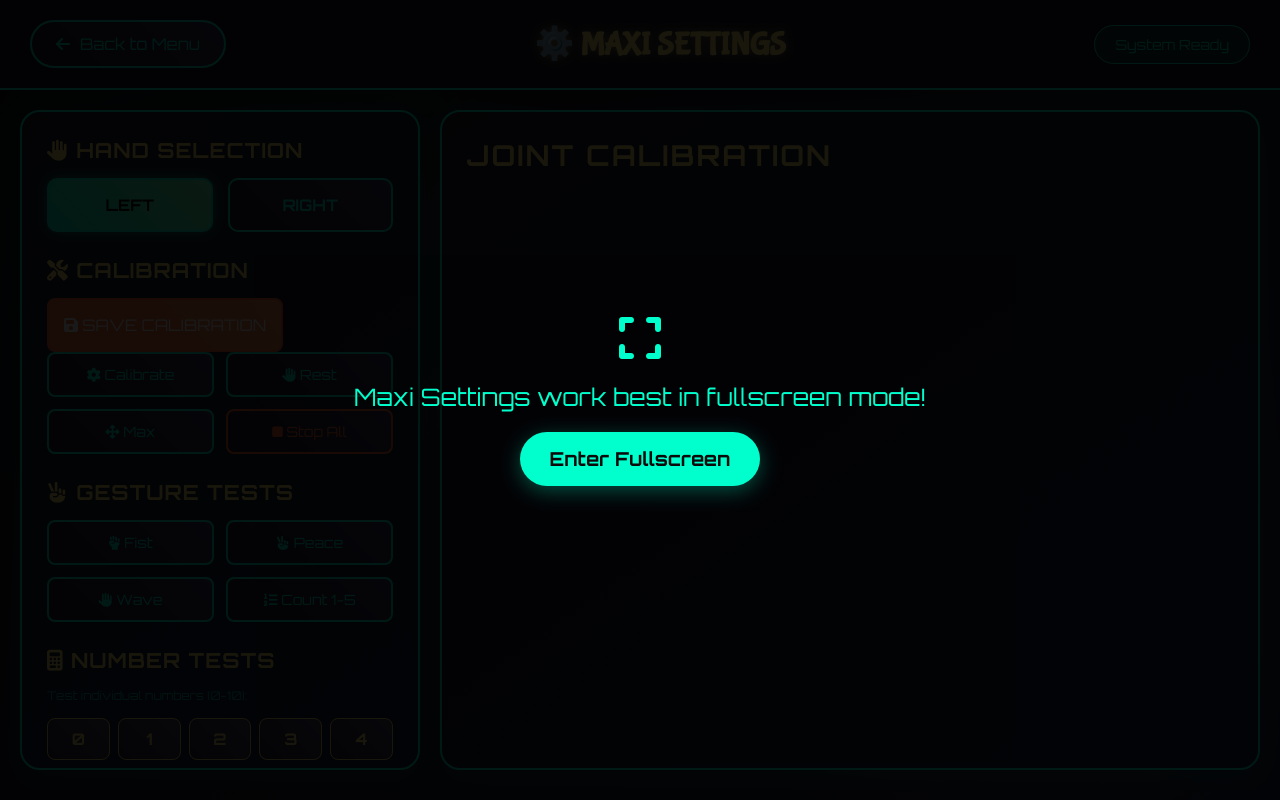
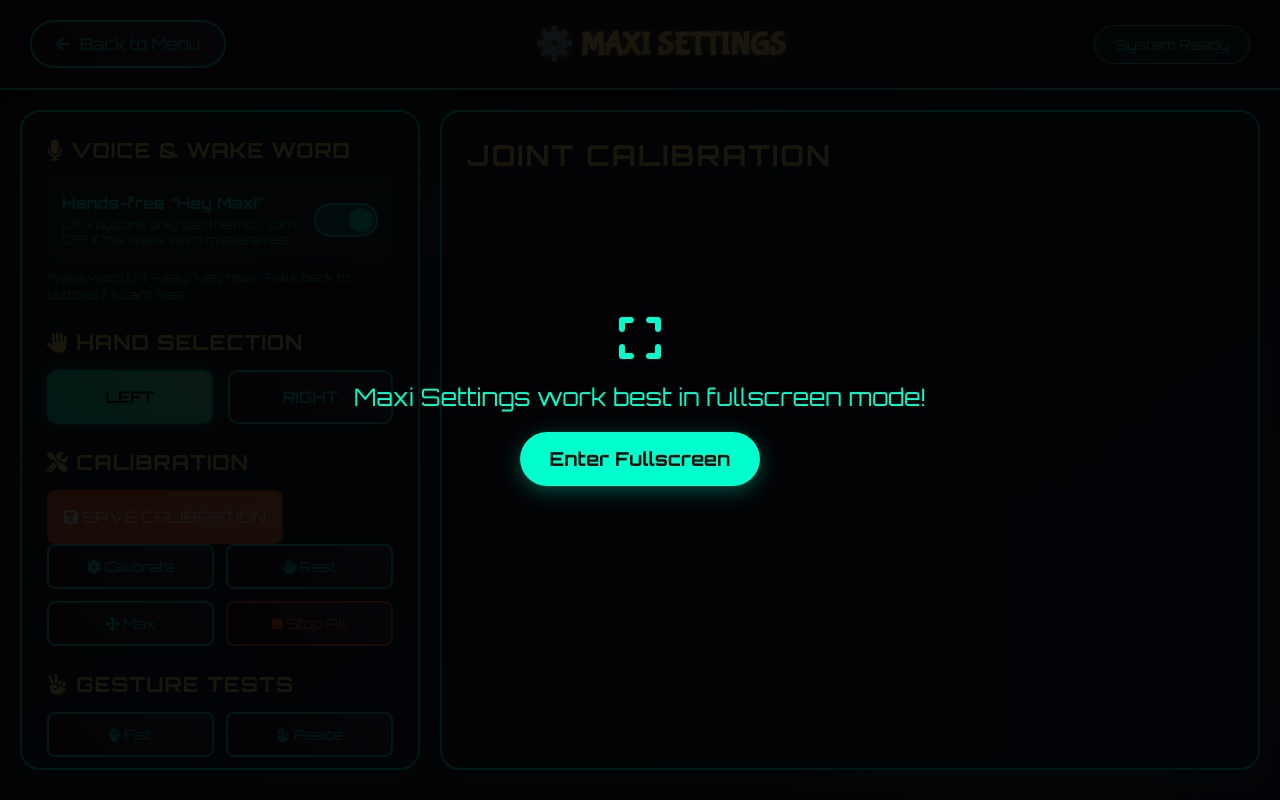
Before and after one commit to mcakyerima/maxi_ai_robot, a Flask app: page /settings in a window 1280 px wide. Run offline with Flask 3, Linux system fonts and the light colour scheme.

Commit message:
Fix cross-turn mic breakage + add /settings wake-word on/off toggle
Bug: after the first turn the mic beeped on/off forever and never transcribed
(even the button). Root cause was mic contention — Vosk's getUserMedia/AudioContext
wasn't fully released before webkitSpeechRecognition grabbed the mic, and rapid
WAKE<->CAPTURE<->BARGE_IN flips let a superseded Vosk listen() resolve AFTER a
pause(), so Vosk kept holding the mic and recognition got audio-capture -> a tight
restart/beep loop.

Fixes (vosk_wake.js):
- Serialize listen()/pause() through ONE coalescing promise chain (latest target
  wins) so mic ops never overlap.
- Teardown stops the mic tracks FIRST, awaits AudioContext.close(), and adds a
  ~120ms settle before/after so the OS fully releases the mic between owners.
- Route capture through a MUTED gain sink (never echo the mic to the speaker) and
  resume() a suspended context.

Fix (maxi_voice_engine.js):
- onend now backs off and gives up after 5 rapid mic-capture failures
  (mic-unavailable) instead of beeping forever.

Presentation safety switch (Aug 4 demo):
- /settings gains a "Voice & Wake Word" toggle (localStorage maxi_wake_word,
  default on). OFF makes chat/math pickWakeProvider() return null -> buttons-only
  push-to-talk, which is the proven-reliable path. No redeploy / backend needed.

Tests: node tests/test_voice_engine.mjs 17/17; all page scripts + provider + engine
syntax-checked; server imports. Docs: WAKEWORD.md (toggle + fix).

Co-Authored-By: Claude Opus 4.8 (1M context) <noreply@anthropic.com>

```diff
--- a/ui/templates/settings.html
+++ b/ui/templates/settings.html
@@ -507,6 +507,31 @@
             color: var(--primary);
         }
 
+        /* Wake-word toggle switch */
+        .wake-row {
+            display: flex;
+            align-items: center;
+            justify-content: space-between;
+            gap: 12px;
+            background: rgba(0, 255, 204, 0.05);
+            border: 1px solid rgba(0, 255, 204, 0.2);
+            border-radius: 12px;
+            padding: 14px;
+        }
+        .switch { position: relative; display: inline-block; width: 64px; height: 34px; flex: none; }
+        .switch input { opacity: 0; width: 0; height: 0; }
+        .slider-toggle {
+            position: absolute; cursor: pointer; top: 0; left: 0; right: 0; bottom: 0;
+            background: #3a3a5e; border: 2px solid var(--primary);
+            transition: .3s; border-radius: 34px;
+        }
+        .slider-toggle:before {
+            position: absolute; content: ""; height: 24px; width: 24px; left: 3px; bottom: 3px;
+            background: var(--primary); transition: .3s; border-radius: 50%;
+        }
+        .switch input:checked + .slider-toggle { background: rgba(0, 255, 204, 0.35); }
+        .switch input:checked + .slider-toggle:before { transform: translateX(30px); }
+
         /* Responsive */
         @media (max-width: 768px) {
             .container {
@@ -569,6 +594,24 @@
     <div class="container">
         <!-- Control Panel -->
         <div class="control-panel">
+            <!-- Voice & Wake Word -->
+            <div class="control-section">
+                <h3><i class="fas fa-microphone"></i> Voice &amp; Wake Word</h3>
+                <div class="wake-row">
+                    <div>
+                        <div style="font-weight:bold; color:var(--primary);">Hands-free “Hey Maxi”</div>
+                        <div style="font-size:12px; color:rgba(0,255,204,0.7); margin-top:4px;">
+                            Off = buttons only (tap the mic). Turn OFF if the wake word misbehaves.
+                        </div>
+                    </div>
+                    <label class="switch">
+                        <input type="checkbox" id="wakeToggle" onchange="onWakeToggle(this.checked)">
+                        <span class="slider-toggle"></span>
+                    </label>
+                </div>
+                <div id="wakeStatus" class="info-display" style="margin-top:8px;"></div>
+            </div>
+
             <!-- Arm Selection -->
             <div class="control-section">
                 <h3><i class="fas fa-hand"></i> Hand Selection</h3>
@@ -1279,6 +1322,31 @@
             e.preventDefault();
         });
 
+        // --- Wake-word on/off (persisted in localStorage; read by /chat + /math) ---
+        // This is the presentation safety switch: OFF = buttons only, which is rock
+        // solid. It does NOT depend on the Pi/backend — pure client preference.
+        function setWakeStatusText(on) {
+            const el = document.getElementById('wakeStatus');
+            if (!el) return;
+            el.textContent = on
+                ? "Wake word ON — say “Hey Maxi”. Falls back to buttons if it can’t hear."
+                : "Wake word OFF — buttons only (tap the mic). Reliable for presentations.";
+        }
+        function onWakeToggle(on) {
+            try { localStorage.setItem('maxi_wake_word', on ? 'on' : 'off'); } catch (e) {}
+            setWakeStatusText(on);
+            updateStatus(on ? '✅ Wake word enabled' : '🔇 Wake word OFF (buttons only)', false);
+        }
+        function initWakeToggle() {
+            let v = 'on';
+            try { v = localStorage.getItem('maxi_wake_word') || 'on'; } catch (e) {}
+            const cb = document.getElementById('wakeToggle');
+            if (!cb) return;
+            cb.checked = (v !== 'off');
+            setWakeStatusText(cb.checked);
+        }
+        window.addEventListener('load', initWakeToggle);
+
         // Initialize system on page load
         window.addEventListener('load', init);
     </script>
```
Also changed, not shown: docs/WAKEWORD.md (+8 -0 lines), ui/static/js/maxi_voice_engine.js (+25 -3 lines), ui/static/js/vosk_wake.js (+61 -19 lines), ui/templates/chat.html (+7 -0 lines), ui/templates/math.html (+7 -0 lines).
